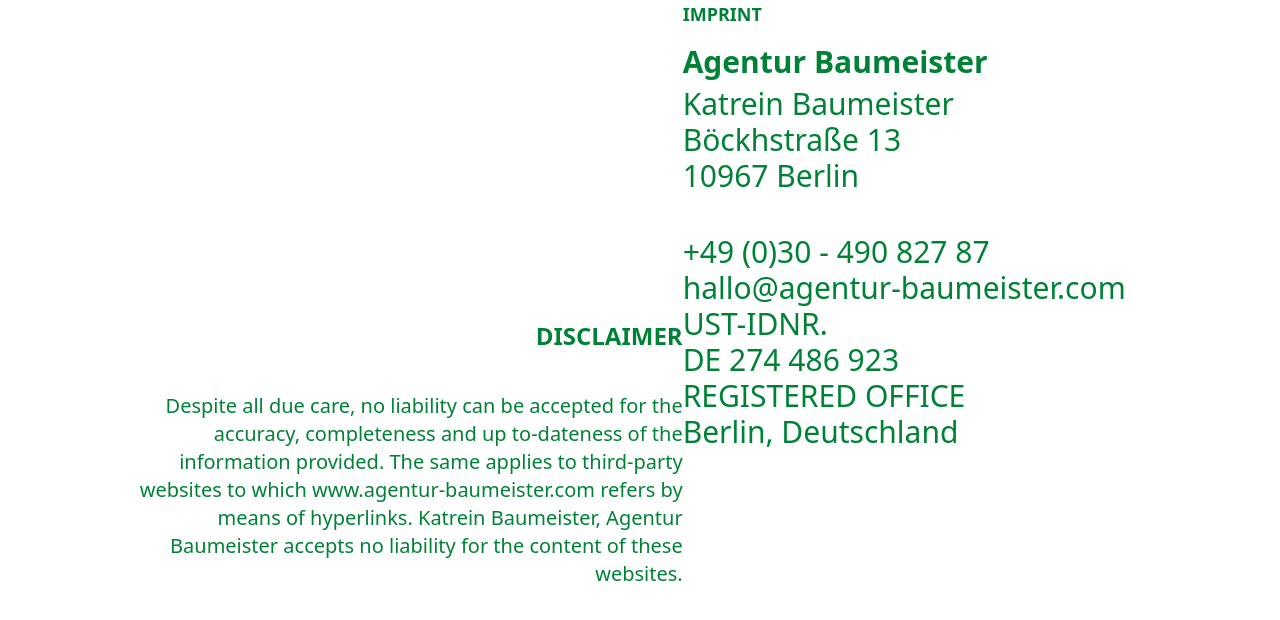
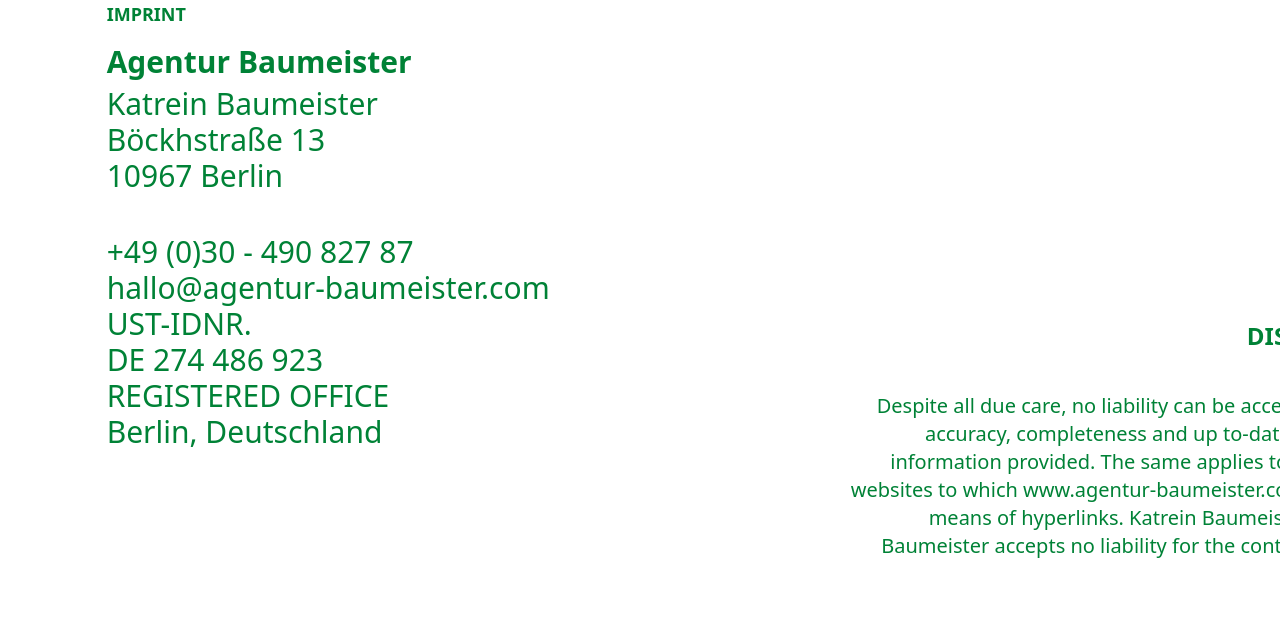
Before and after one commit to htonnyg-droid/Group-website-project, a website: page src/sections/contact.html in a window 1280 px wide. Shown: the top 620 px of the page. Drawn offline with Linux system fonts and the light colour scheme.

Commit message:
Contact first Update on Responsiveness

```diff
--- a/src/sections/contact.html
+++ b/src/sections/contact.html
@@ -9,7 +9,7 @@
 <body class="text-green-600">
     <div class="w-5/6 mx-auto text-3xl font-medium ">
         <div class="flex md:flex-row text-green-700 mb-3.5 sm:flex-col  min-w-2xl ">
-            <div class="basis-2/3 sm:shrink-0 sm:w-xl sm:order-1">
+            <div class="basis-2/3 sm:shrink-0 sm:w-xl">
                 <h3 class="text-lg font-bold pb-4" >IMPRINT</h3>
                 <h1 class="font-extrabold text-3xl pb-1.5" >Agentur Baumeister</h1>
                 <p class="pb-10">Katrein Baumeister <br> Böckhstraße 13 <br>10967 Berlin</p>
```
